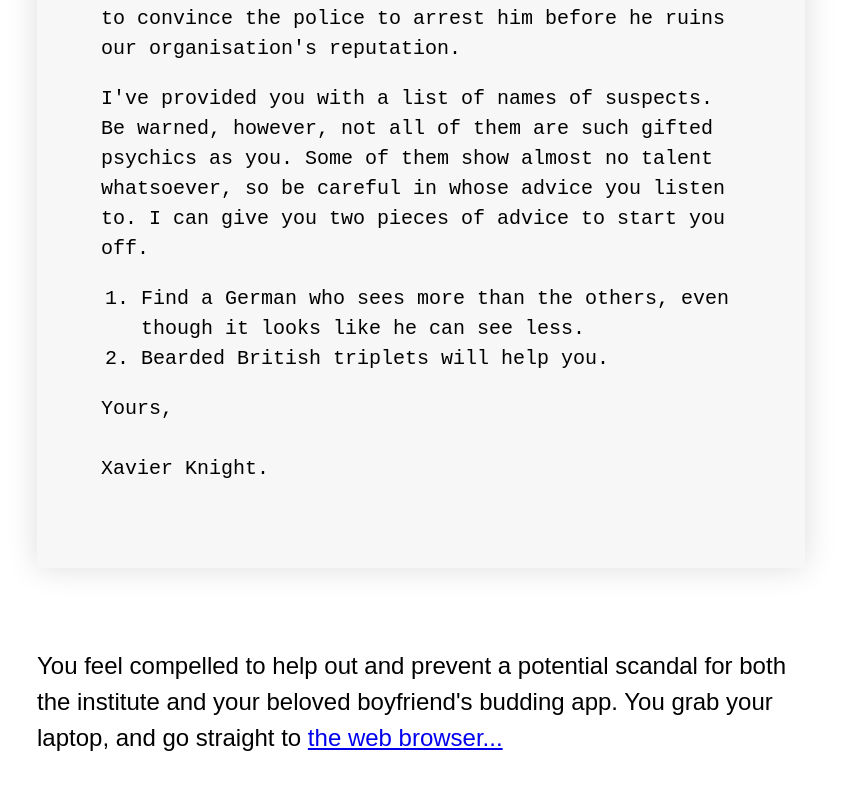
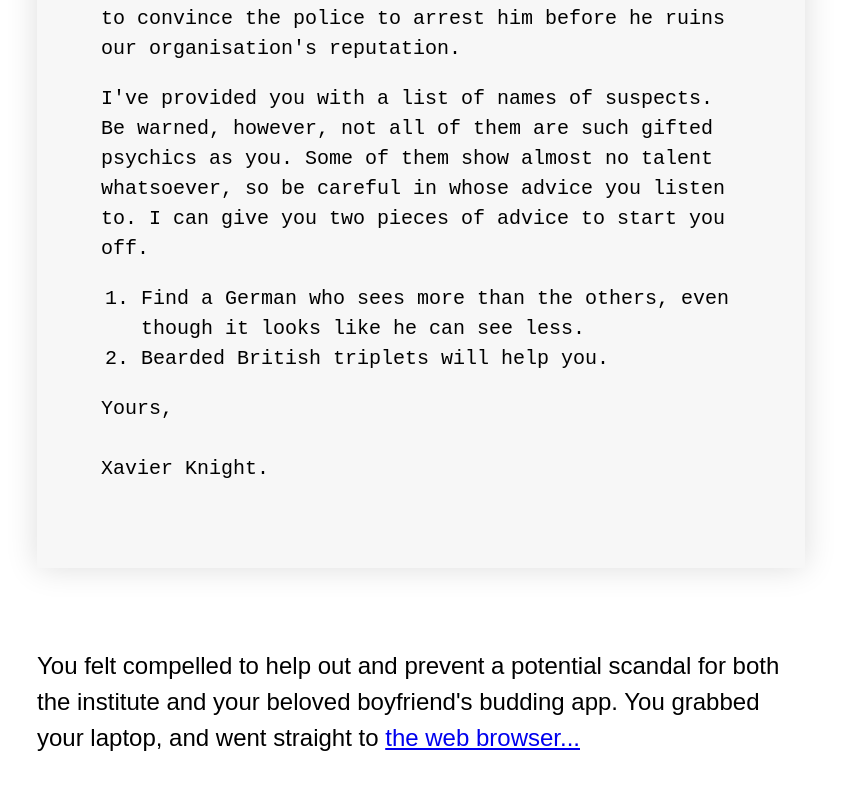
Before and after one commit to adrianosmond/dina2018, a React (Create React App) app: page / in a window 1280 px wide. Shown: the part 1698-2488 px from the top of the page, without its empty margins (219-1060 px from the left). Built offline with nearby package versions, Linux system fonts and the light colour scheme.

Commit message:
Grammar fixes

```diff
--- a/src/components/Intro.js
+++ b/src/components/Intro.js
@@ -68,9 +68,9 @@ const Intro = () =>
     </div>
 
     <p>
-      You feel compelled to help out and prevent a potential scandal for both the
-      institute and your beloved boyfriend's budding app. You grab your laptop,
-      and go straight to <Link to='/fly'>the web browser...</Link>
+      You felt compelled to help out and prevent a potential scandal for both the
+      institute and your beloved boyfriend's budding app. You grabbed your laptop,
+      and went straight to <Link to='/fly'>the web browser...</Link>
     </p>
 
   </div>
```
